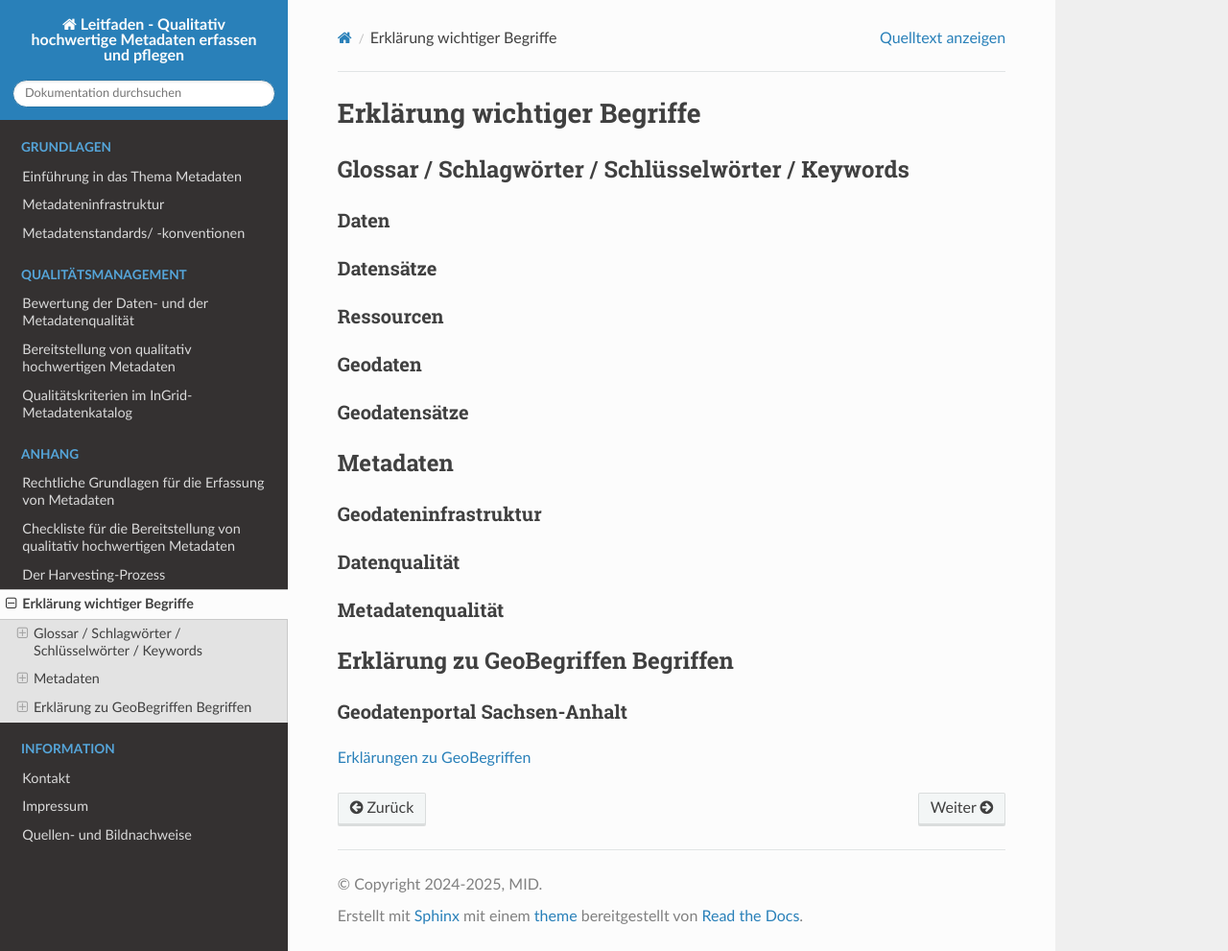
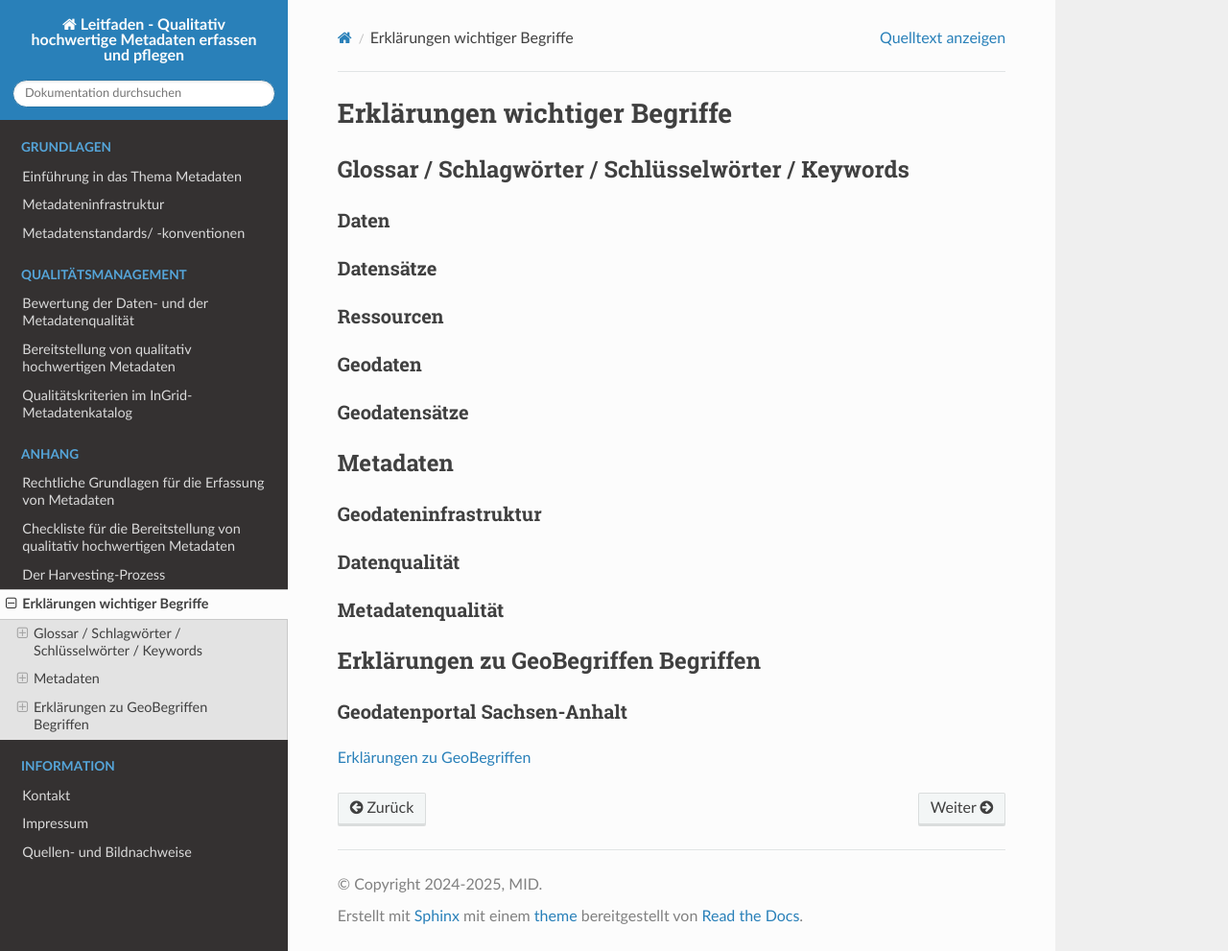
Before and after one commit to tomiwo/ingrid-mdk-st-high-quality-metadata, a Sphinx documentation site: the page built from docs/anhang/wichtige-begriffe.rst, in a window 1280 px wide and 991 px high. Shown: the whole window at 96% size. Built offline with Sphinx 7.4.7 and the Read the Docs theme 3.1.0, drawn with Linux system fonts in a browser that asks for light colours.

Commit message:
Update wichtige-begriffe.rst

```diff
--- a/docs/anhang/wichtige-begriffe.rst
+++ b/docs/anhang/wichtige-begriffe.rst
@@ -1,5 +1,5 @@
 
-Erklärung wichtiger Begriffe
+Erklärungen wichtiger Begriffe
 =============================
 
 Glossar / Schlagwörter / Schlüsselwörter / Keywords
@@ -43,7 +43,7 @@ Metadatenqualität
 
 
 
-Erklärung zu GeoBegriffen Begriffen
+Erklärungen zu GeoBegriffen Begriffen
 -----------------------------------
 
 Geodatenportal Sachsen-Anhalt
```
